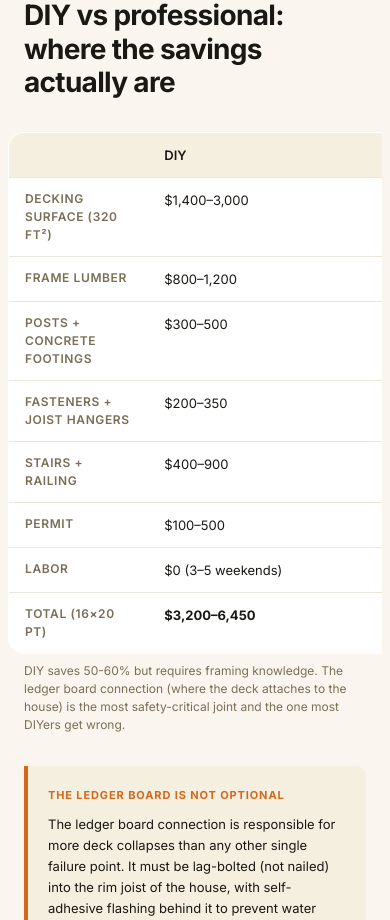
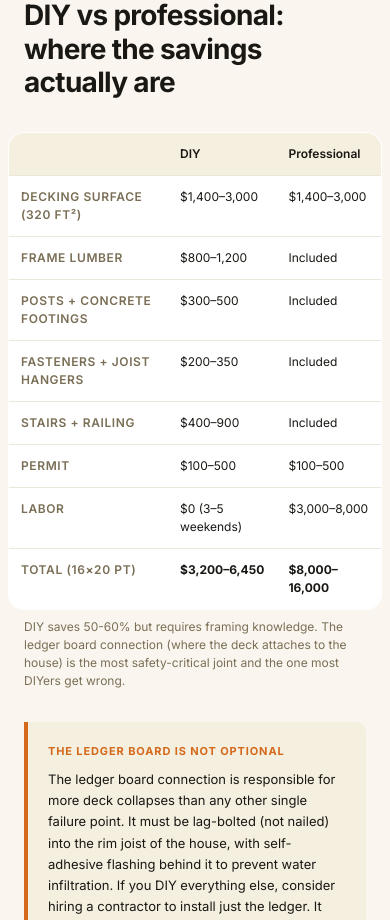
Before and after one commit to ashutoshkhulbe15-hash/tallyard, a Next.js app: page /cost-to-build-a-deck in a window 390 px wide. Shown: the part 2820-3740 px from the top of the page. Built offline with nearby package versions, Linux system fonts and the light colour scheme.

Commit message:
Fix mobile table alignment: responsive padding, text sizing, conditional min-width

```diff
--- a/src/components/GuideComponents.tsx
+++ b/src/components/GuideComponents.tsx
@@ -61,24 +61,33 @@ export function ComparisonTable({
   rows: ComparisonRow[];
   caption?: string;
 }) {
+  const colCount = columns.length;
+  // On mobile, tables with 3+ data columns get horizontal scroll.
+  // Tables with 1-2 data columns fit without scrolling.
+  const needsScroll = colCount > 2;
+
   return (
     <div className="my-8 -mx-4 md:mx-0 overflow-x-auto">
-      <table className="w-full min-w-[560px] bg-surface border border-line rounded-lg overflow-hidden text-sm">
+      <table
+        className={`w-full bg-surface border border-line rounded-lg overflow-hidden text-sm ${
+          needsScroll ? "min-w-[480px]" : ""
+        }`}
+      >
         <thead>
           <tr className="bg-bg-warm border-b border-line">
-            <th className="text-left font-semibold text-ink-faint uppercase tracking-wider text-[11px] px-4 py-3 w-1/4">
+            <th className="text-left font-semibold text-ink-faint uppercase tracking-wider text-[11px] px-3 md:px-4 py-3">
               &nbsp;
             </th>
             {columns.map((col, i) => (
               <th
                 key={i}
-                className={`text-left font-semibold px-4 py-3 ${
+                className={`text-left font-semibold px-3 md:px-4 py-3 ${
                   col.highlight
                     ? "bg-accent-soft border-b-2 border-accent"
                     : ""
                 }`}
               >
-                <div className="text-sm text-ink font-semibold">
+                <div className="text-xs md:text-sm text-ink font-semibold">
                   {col.title}
                 </div>
                 {col.subtitle && (
@@ -96,13 +105,13 @@ export function ComparisonTable({
               key={i}
               className={i < rows.length - 1 ? "border-b border-line" : ""}
             >
-              <td className="text-xs font-semibold text-ink-faint uppercase tracking-wider px-4 py-3 align-top">
+              <td className="text-xs font-semibold text-ink-faint uppercase tracking-wider px-3 md:px-4 py-3 align-top">
                 {row.label}
               </td>
               {row.values.map((val, j) => (
                 <td
                   key={j}
-                  className={`text-sm text-ink px-4 py-3 align-top ${
+                  className={`text-xs md:text-sm text-ink px-3 md:px-4 py-3 align-top ${
                     columns[j]?.highlight ? "bg-accent-soft/40" : ""
                   }`}
                 >
```
